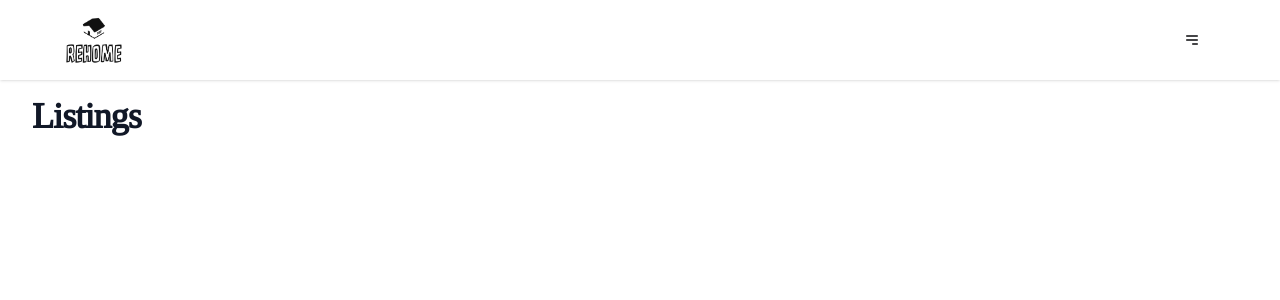
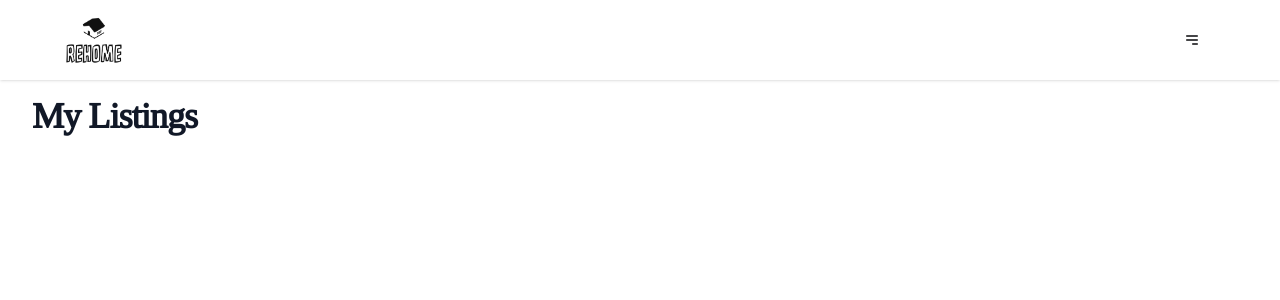
Before and after one commit to johnnychang25678/srid-rehome, a Next.js app: page /my-listings in a window 1280 px wide. Shown: the top 300 px of the page. Built offline with nearby package versions, Linux system fonts and the light colour scheme.

Commit message:
remove link for my orders and my listings

```diff
--- a/app/my-listings/page.tsx
+++ b/app/my-listings/page.tsx
@@ -28,17 +28,12 @@ export default function MyListings() {
     const year = date.getFullYear();
     return `${month}/${day}/${year}`;
   }
-  //   return (
-  //     <div>
-  //       <h1 className="text-2xl font-bold">My Listings</h1>
-  //       <p className="mt-2 text-gray-600">xxx</p>
-  //     </div>
   return (
     <div className="bg-white">
       <div className="max-w-2xl px-4">
         <div className="flex justify-start items-center gap-x-2">
           <h1 className="text-left text-2xl font-bold tracking-tight text-gray-900 sm:text-4xl">
-            Listings
+            My Listings
           </h1>
         </div>
 
@@ -50,7 +45,6 @@ export default function MyListings() {
               console.log(item);
               if (!item) return null;
               return (
-                <Link href={`/sell-items/item-info-filling`} key={item.id}>
                 <Card className="mt-4">
                   <CardHeader>
                     <Image
@@ -72,7 +66,6 @@ export default function MyListings() {
                     </CardDescription>
                   </CardContent>
                 </Card>
-                </Link>
               );
             })}
           </section>
--- a/app/my-orders/page.tsx
+++ b/app/my-orders/page.tsx
@@ -44,7 +44,6 @@ export default function MyOrders() {
               // const item = getItemById(order.id);
               // if (!item) return null;
               return (
-                <Link href={`/marketplace/${order.id}`} key={order.id}>
                 <Card className="mt-4">
                   <CardHeader>
                     <Image
@@ -67,7 +66,6 @@ export default function MyOrders() {
                     </CardDescription>
                   </CardContent>
                 </Card>
-                </Link>
               );
             })}
           </section>
```
Lines whose indentation alone changed are shown as unchanged.
